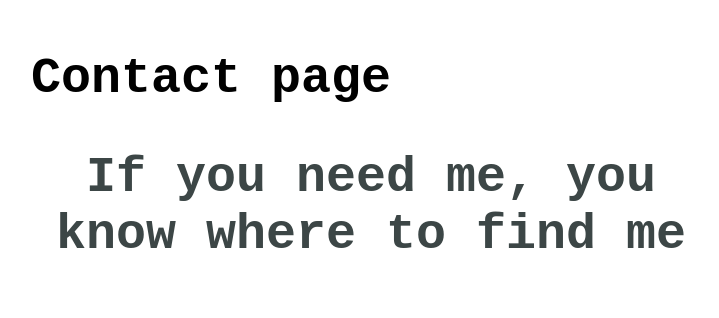
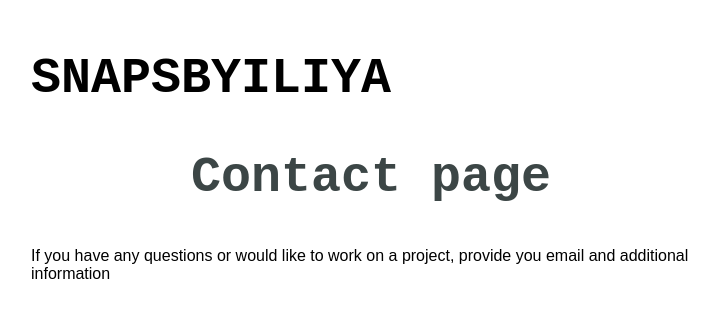
Before and after one commit to Iliyabel/Iliyabel.github.io, a plain HTML site: page contact.html in a window 1280 px wide. Shown: the whole page, without its empty margins (269-988 px from the left). Drawn offline with Linux system fonts and the light colour scheme.

Commit message:
Added Contacts page.

```diff
--- a/contact.html
+++ b/contact.html
@@ -4,9 +4,11 @@
     <meta name="viewport" content="width=device-width, initial-scale=1.0">
     <title>Document</title>
     <link rel="stylesheet" href="styles.css">
+    <link rel="icon" href="/camera.png">
 </head>
 <body>
-    <h1>Contact page</h1>
-    <h2>If you need me, you know where to find me</h2>
+    <h1>SNAPSBYILIYA</h1>
+    <h2>Contact page</h2>
+    <p>If you have any questions or would like to work on a project, provide you email and additional information</p>
 </body>
 </html>
```
